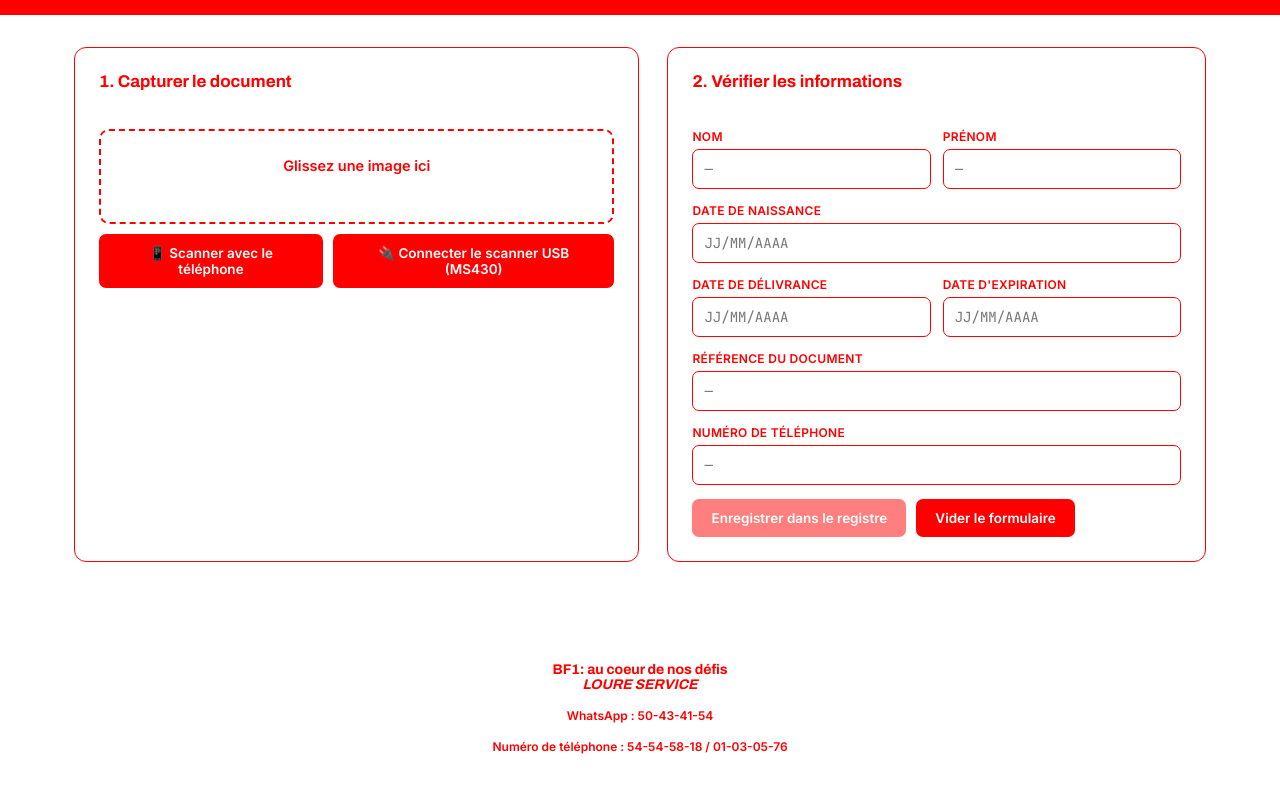
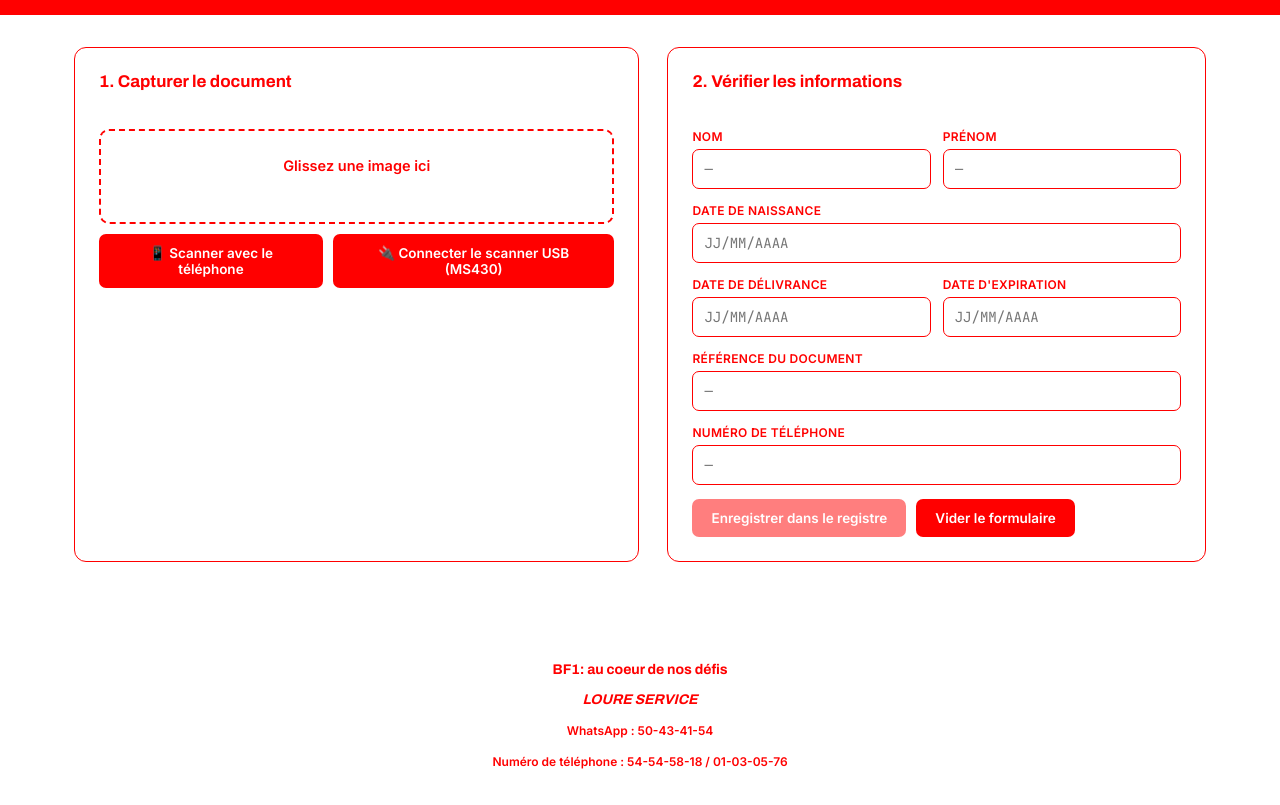
Before and after one commit to hamedlalegende494-coder/Scane-pi-ce-d-identit-BF1, an Electron app: page index.html in a window 1280 px wide. Shown: the part 65-870 px from the top of the page. Drawn offline with nearby package versions, Linux system fonts and the light colour scheme.

Commit message:
Add line break after footer heading

```diff
--- a/index.html
+++ b/index.html
@@ -288,7 +288,7 @@ table{width:100%;min-width:760px;border-collapse:collapse;font-size:13.5px;}
 </div>
 
 <footer>
-  <h3> BF1: au coeur de nos défis</h3>
+  <h3> BF1: au coeur de nos défis</h3><br>
   <h3><i>LOURE SERVICE</i></h3>
   <h4> WhatsApp : 50-43-41-54 </h4>
   <h4>Numéro de téléphone : 54-54-58-18 / 01-03-05-76</h4>
```
